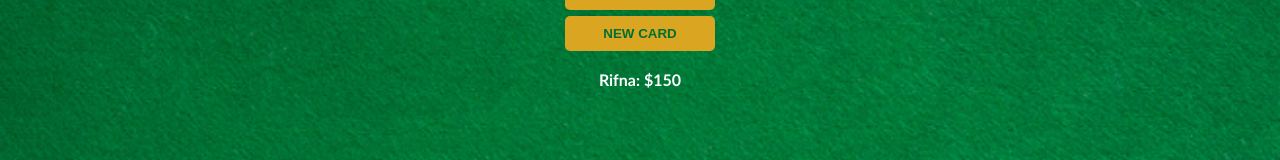
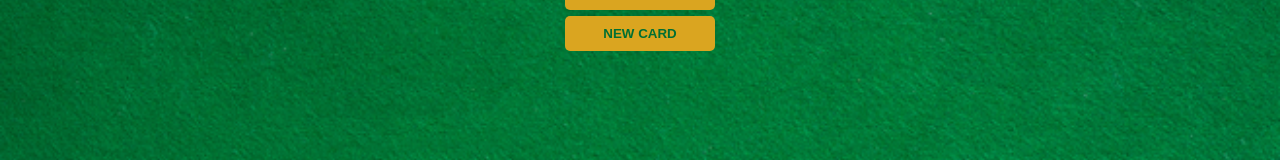
Before and after one commit to rifnasherine/BlackJack-Game, a plain HTML site: page index.html in a window 1280 px wide. Shown: the part 215-375 px from the top of the page. Drawn offline with Linux system fonts and the light colour scheme.

Commit message:
Update index.html

```diff
--- a/index.html
+++ b/index.html
@@ -15,8 +15,8 @@
     <button id="start-btn" onClick = "startGame()">START GAME</button>
     </div>
     <button id="new-card-btn" onClick = "newCard()">NEW CARD</button>
-    <p id ="player-el"></p>
 
     <script src ="index.js"></script>
 </body>
+
 </html>
```
